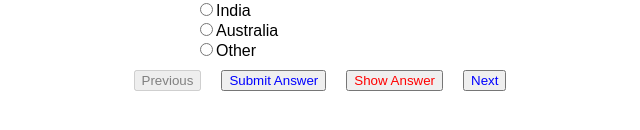
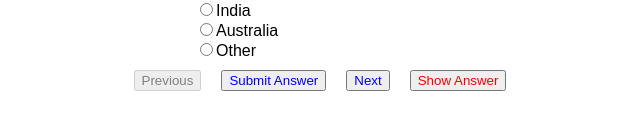
Before and after one commit to sandeepgokhale/janata-curfew, a React (Create React App) app: page / in a window 1280 px wide. Shown: the part 170-300 px from the top of the page, without its empty margins (320-960 px from the left). Built offline with nearby package versions, Linux system fonts and the light colour scheme.

Commit message:
Added More Questions
And Reordered Buttons

```diff
--- a/src/DisplayButtonGroup.js
+++ b/src/DisplayButtonGroup.js
@@ -47,6 +47,19 @@ const DisplayButtonGroup = ({
       >
         Submit Answer
       </button>
+
+      <button
+        disabled={questionNo === questions.length - 1 ? true : false}
+        className={
+          questionNo !== questions.length - 1 ? "btn btnBlue" : "btn btnGrey"
+        }
+        onClick={() => {
+          setQuestionNo(questionNo + 1);
+          setTempRadioSelection("");
+        }}
+      >
+        Next
+      </button>
       <button
         className={
           questions[questionNo].answeredRequested === true
@@ -60,18 +73,6 @@ const DisplayButtonGroup = ({
       >
         Show Answer
       </button>
-      <button
-        disabled={questionNo === questions.length - 1 ? true : false}
-        className={
-          questionNo !== questions.length - 1 ? "btn btnBlue" : "btn btnGrey"
-        }
-        onClick={() => {
-          setQuestionNo(questionNo + 1);
-          setTempRadioSelection("");
-        }}
-      >
-        Next
-      </button>
     </>
   );
 };
--- a/src/constants.js
+++ b/src/constants.js
@@ -12,7 +12,7 @@ export const question = [
   {
     questionNo: "1",
     question: "2. Who won the ICC ODI World Cup in 1996",
-    options: [["2India", "M"], ["Australia", "F"], ["Other", "O"]],
+    options: [["India", "M"], ["Australia", "F"], ["Other", "O"]],
     answer: "F",
     attemptedAnswer: "",
     answeredCorrectly: false,
@@ -21,7 +21,7 @@ export const question = [
   {
     questionNo: "2",
     question: "3. Who won the ICC ODI World Cup in 2017",
-    options: [["3India", "M"], ["Australia", "F"], ["Other", "O"]],
+    options: [["India", "M"], ["Australia", "F"], ["Other", "O"]],
     answer: "O",
     attemptedAnswer: "",
     answeredSubmitted: false,
@@ -35,5 +35,36 @@ export const question = [
     attemptedAnswer: "",
     answeredSubmitted: false,
     answeredRequested: false
+  },
+  {
+    questionNo: "4",
+    question: "5. Who Invented Zero",
+    options: [
+      ["Brahmagupta", "B"],
+      ["Sandeep Gokhale", "S"],
+      ["Aryabhatta", "O"]
+    ],
+    answer: "B",
+    attemptedAnswer: "",
+    answeredSubmitted: false,
+    answeredRequested: false
+  },
+  {
+    questionNo: "5",
+    question: "6. How many hours do we have in a day?",
+    options: [["24", "24"], ["25", "25"], ["26", "26"]],
+    answer: "24",
+    attemptedAnswer: "",
+    answeredSubmitted: false,
+    answeredRequested: false
+  },
+  {
+    questionNo: "6",
+    question: "7. How many days do we have in a week?",
+    options: [["7", "7"], ["8", "8"], ["9", "9"]],
+    answer: "7",
+    attemptedAnswer: "",
+    answeredSubmitted: false,
+    answeredRequested: false
   }
 ];
```
